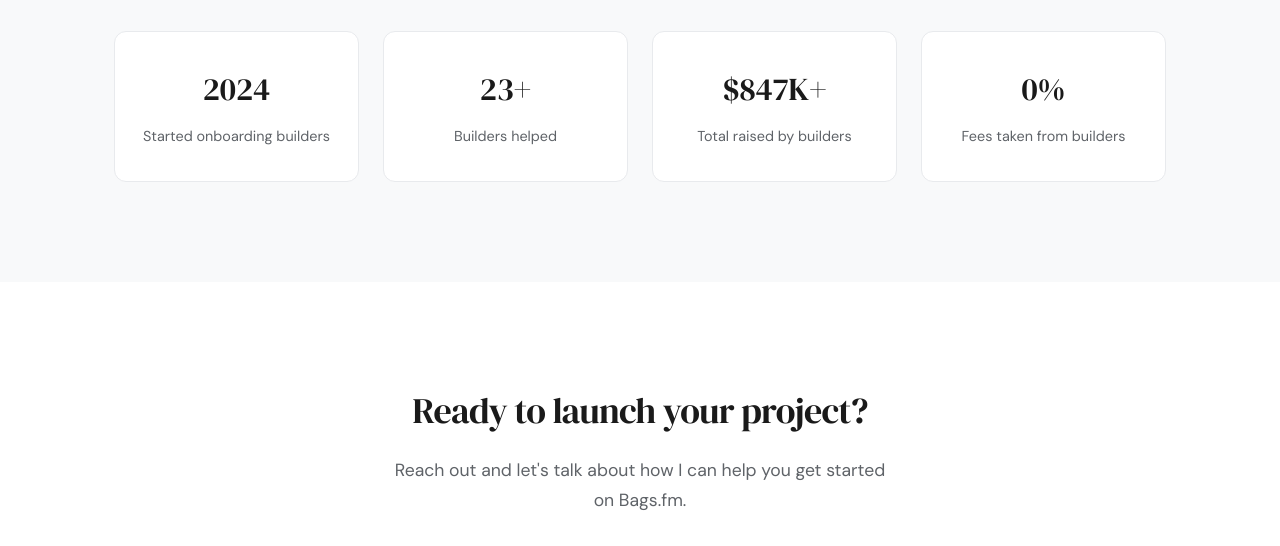
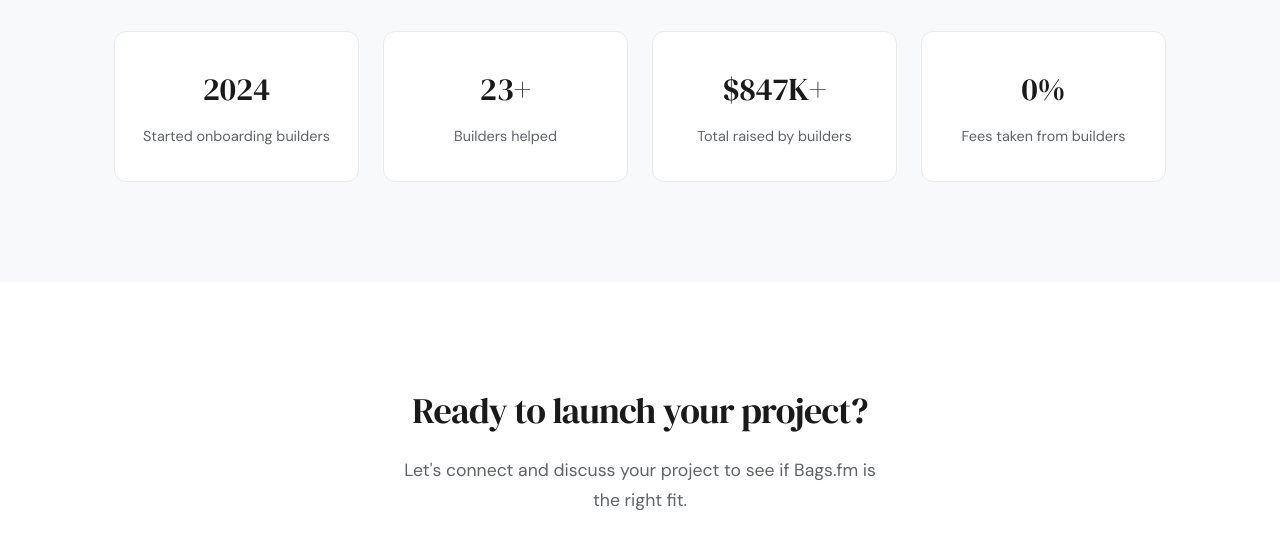
Before and after one commit to ctrlshift-hash/Onboarding, a plain HTML site: page about.html in a window 1280 px wide. Shown: the part 1731-2277 px from the top of the page. Drawn offline with Linux system fonts and the light colour scheme.

Commit message:
Update CTA text to neutral wording across all pages

```diff
--- a/about.html
+++ b/about.html
@@ -122,7 +122,7 @@
         <div class="container">
             <div class="cta-content">
                 <h2>Ready to launch your project?</h2>
-                <p>Reach out and let's talk about how I can help you get started on Bags.fm.</p>
+                <p>Let's connect and discuss your project to see if Bags.fm is the right fit.</p>
                 <div class="social-links">
                     <a href="https://twitter.com/yourhandle" target="_blank" class="social-link">
                         <svg viewBox="0 0 24 24" fill="currentColor"><path d="M18.244 2.25h3.308l-7.227 8.26 8.502 11.24H16.17l-5.214-6.817L4.99 21.75H1.68l7.73-8.835L1.254 2.25H8.08l4.713 6.231zm-1.161 17.52h1.833L7.084 4.126H5.117z"/></svg>
```
Also changed, not shown: index.html (+1 -1 lines), people.html (+1 -1 lines), testimonials.html (+1 -1 lines).
